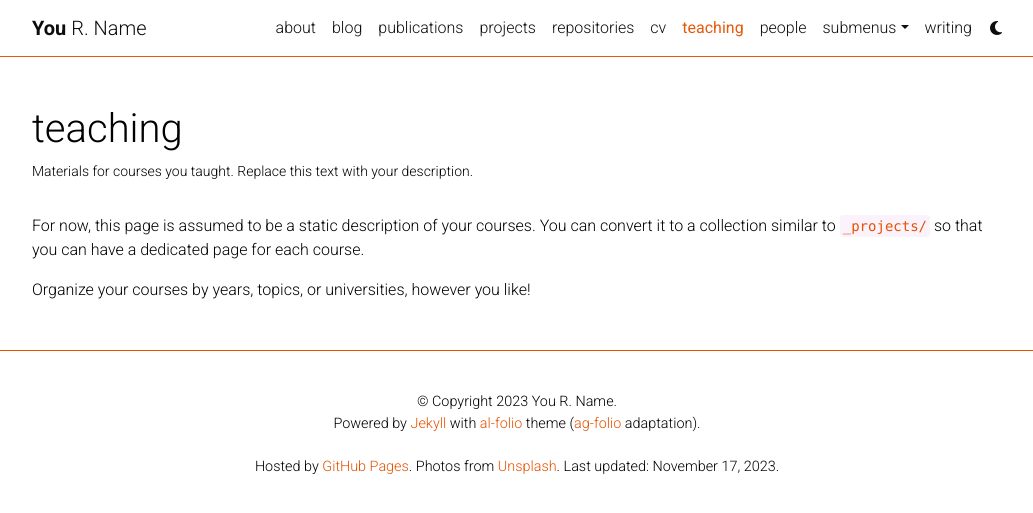
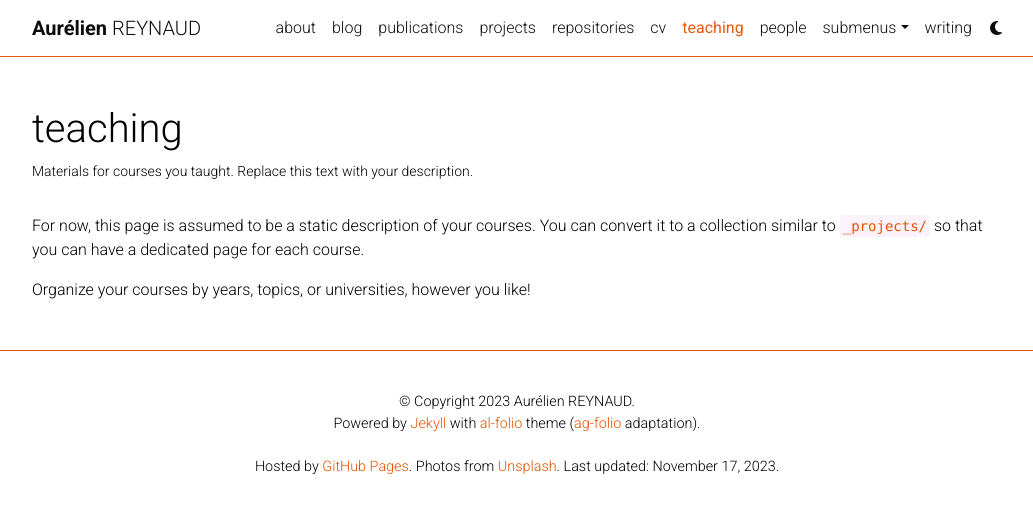
Before and after one commit to Orel138/Orel138.github.io, a Jekyll site: the page built from _pages/teaching.md, in a window 1280 px wide. Shown: the top 513 px of the page, without its empty margins (123-1156 px from the left). Built offline with Jekyll 4.4.1, drawn with Linux system fonts in a browser that asks for light colours; comment, search, counter and statistics services are not loaded; a style sheet for code colours, icons or effects is not loaded.

Commit message:
Setting url in _config.yml + GH prof pic

```diff
--- a/_config.yml
+++ b/_config.yml
@@ -3,9 +3,9 @@
 # -----------------------------------------------------------------------------
 
 title: blank # the website title (if blank, full name will be used instead)
-first_name: You
-middle_name: R.
-last_name: Name
+first_name: Aurélien
+middle_name:
+last_name: REYNAUD
 email: you@example.com
 description: > # the ">" symbol means to ignore newlines until "footer_text:"
   A simple, whitespace theme for academics. Based on [*folio](https://github.com/bogoli/-folio) design.
@@ -18,8 +18,8 @@
 lang: en # the language of your site (for example: en, fr, cn, ru, etc.)
 icon: ⚛️  # the emoji used as the favicon (alternatively, provide image name in /assets/img/)
 
-url: https://dineshnatesan.com # the base hostname & protocol for your site
-baseurl: /ag-folio # the subpath of your site, e.g. /blog/
+url: https://orel138.github.io/ # the base hostname & protocol for your site
+baseurl: # the subpath of your site, e.g. /blog/
 last_updated: true # set to true if you want to display last updated in the footer
 impressum_path:  # set to path to include impressum link in the footer, use the same path as permalink in a page, helps to conform with EU GDPR
 
```
Also changed, not shown: 1 other file.
